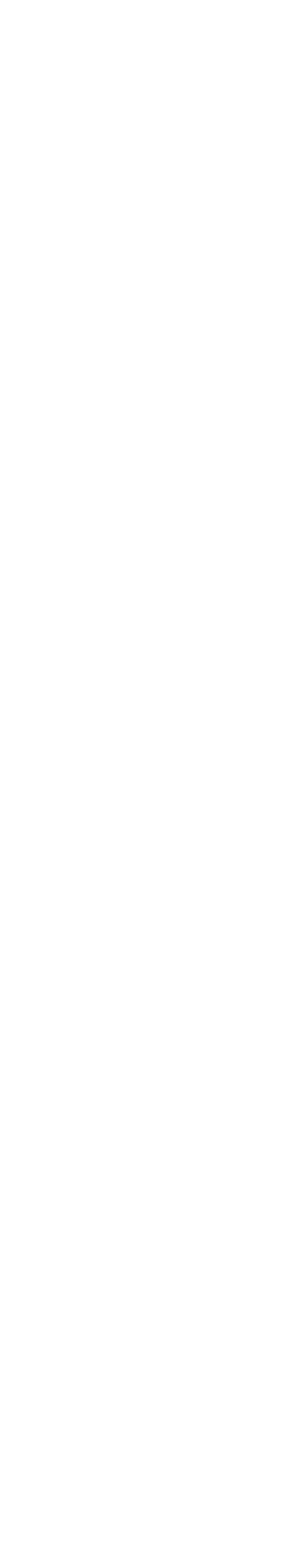
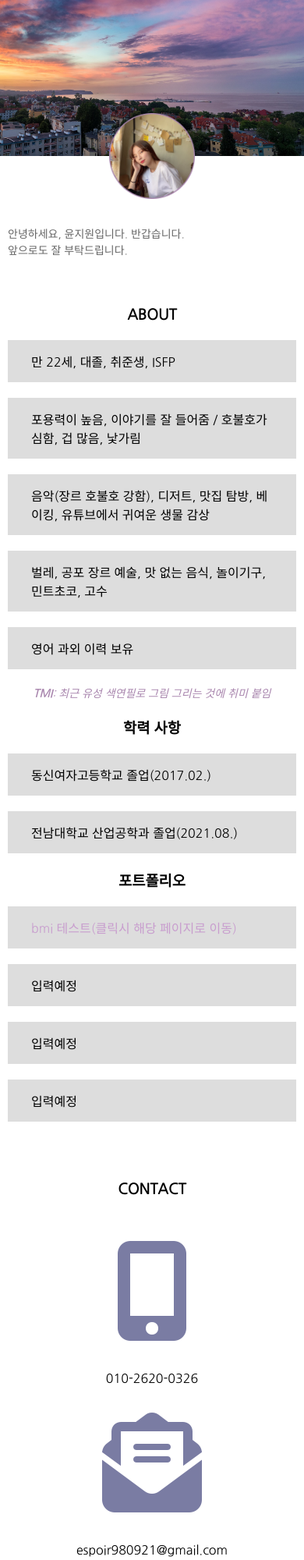
Before and after one commit to wannit9/JIWONmysite, a plain HTML site: page index.html in a window 390 px wide. Shown: the top 2000 px of the page at 78% size. Before the commit the page ends 844 px from the top, so only its background shows below. Drawn offline with nearby package versions, Linux system fonts and the light colour scheme.

Commit message:
21.12.27
과거에 만들어두었던 프로필페이지 제작물 올림

```diff
--- /dev/null
+++ b/css/mysite.css
@@ -0,0 +1,193 @@
+@charset "utf-8";
+@import url('https://fonts.googleapis.com/css2?family=Nanum+Gothic&display=swap');
+* {
+    margin: 0;
+    padding: 0;
+}
+html {
+    scroll-behavior: smooth;
+}
+body {
+    font-family: 'Nanum Gothic', sans-serif;
+}
+
+ul {
+    list-style: none;
+}
+h1.blind { /*종속 선택자*/
+    display: none;
+}
+.blind {
+    /* display: none; 존재 자체가 없음*/
+    text-indent: -9999px;
+    visibility: hidden; /* 존재하긴 함 */
+}
+a {
+    text-decoration: none;
+    color:#c89dce;
+}
+#header {
+    background-image: url("/images/background2.jpg");
+    background-position: center 35%; /*가로세로 위치*/
+    background-repeat: no-repeat;
+    background-size: cover;
+    /* background: url("../images/background.png") center no-repeat cover; */
+    min-height: 500px;
+    position: relative;
+}
+
+.thumbnail {
+    width: 250px;
+    height: 250px;
+    position: absolute;
+    left: 50%;
+    bottom: -125px;
+    margin-left: -125px;
+}
+.thumbnail img {
+    max-width: 100%; /* 반응형 사이트, 이미지 제작할 때 사용하는 크기 속성 */
+}
+
+#main .greetings {
+    text-align: center;
+    line-height: 1.5;
+    font-size: 30px;
+    margin: 170px 0 30px;
+    color:#666;
+}
+#tmi {
+    text-align: center;
+    color: #A986AE;
+}
+#about-chapter, #contact-chapter {
+    text-align: center;
+    text-transform: uppercase; /*소문자를 대문자로*/
+    margin: 50px 0 20px;
+}
+#details {
+    max-width: 1200px;
+    margin: 0 auto;
+}
+#details li {
+    margin: 20px 0;
+    overflow: hidden;
+}
+#details strong, #details p {
+    background: #ddd;
+    display: inline-block;
+    /* margin: 20px; */
+    padding: 15px 30px;
+    box-sizing: border-box; /*padding과 border가 box값에 영향을 주지 않게 변경*/
+}
+#details strong {
+    width: calc(20% - 20px); /*계산기*/
+    float: left;
+}
+#details p {
+    width: 80%;
+    float: right;
+}
+
+#contacts {
+    display: table;
+    max-width: 1200px;
+    margin: 0 auto;
+}
+#contacts li {
+    display: table-cell;
+    width: 25em; /* 3등분 한 것중 한 개, 400px / 16px */
+    text-align: center;
+}
+/* font-awesome re-styling */
+.phone {
+    font-size: 8em;
+    color: #7A7CA3;
+    display: inline-block;
+    width: 200px;
+    height: 200px;
+    text-align: center;
+    line-height: 200px;
+    /* border: 2px solid #7A7CA3;
+    border-radius: 50%; */
+}
+.email {
+    font-size: 8em;
+    color: #7A7CA3;
+    display: inline-block;
+    width: 200px;
+    height: 200px;
+    text-align: center;
+    line-height: 200px;
+}
+.insta {
+    font-size: 8em;
+    color: #7A7CA3;
+    display: inline-block;
+    width: 200px;
+    height: 200px;
+    text-align: center;
+    line-height: 200px;
+}
+
+#topBtn {
+    font-size: 3em;
+    text-align: center;
+    margin: 30px 0;
+}
+#topBtn i {
+    opacity: 0.5;
+    transition: all 0.3s;
+}
+#topBtn:hover i {
+    transform: scale(1.1);
+    opacity: 1;
+}
+
+#footer {
+    background:#7A7CA3;
+    color:lavender;
+    padding: 10px 0;
+    text-align: center;
+}
+
+@media all and (max-width: 425px) {
+    #header {
+        min-height: 200px;
+    }
+    .thumbnail {
+        width: 110px;
+        height: 110px;
+        bottom: -55px;
+        margin-left: -55px;
+        /*ctrl + shift + K : 한 줄 지우기*/
+    }
+    #main .greetings {
+        text-align: justify;
+        font-size: 14px;
+        margin: 55px 10px 5px;
+    }
+    #about-chapter, #contact-chapter {
+        text-align: center;
+        text-transform: uppercase; /*소문자를 대문자로*/
+        margin: 20px 10px 20px;
+    }
+
+    #details {
+        width: calc(100% - 20px);
+        margin: 0 auto;
+    }
+    #details strong {
+        display: none;
+    }
+    #details p {
+        float: none;
+        width: 100%;
+    }
+    #tmi {
+        font-size: 14px;
+    }
+
+    #contacts li {
+        display: table-row;
+    }
+}
--- a/index.html
+++ b/index.html
@@ -4,9 +4,83 @@
     <meta charset="UTF-8">
     <meta http-equiv="X-UA-Compatible" content="IE=edge">
     <meta name="viewport" content="width=device-width, initial-scale=1.0">
-    <title>지원 프로필사이트</title>
+    <meta property="og:title" content="웹디자이너 지망생 윤지원">
+    <meta property="og:site_name" content="Jiwon">
+    <meta property="og:url" content="http://espoir980921.dothome.co.kr">
+    <meta property="og:description" content="안녕하세요. 웹디자이너 지망생 윤지원입니다.">
+    <meta property="og:type" content="article">
+    <meta property="og:image" content="http://espoir980921.dothome.co.kr/images/og.png">
+    <meta property="og:image:width" content="1200">
+    <meta property="og:image:height" content="627">
+    <title>Jiwon</title>
+    <script src="script/jquery.min.js"></script>
+    <link href="css/mysite.css" rel="stylesheet">
+    <link rel="shortcut icon" href="images/favicon.png" type="image/x-icon">
+    <script src="https://kit.fontawesome.com/0be7786518.js" crossorigin="anonymous"></script>
 </head>
 <body>
-
+    <h1 class="blind">예비 웹디자이너 윤지원</h1>
+    <div id="header">
+        <figure class="thumbnail">
+            <img src="images/selfie.png" alt="내 셀카">
+            <figcaption class="blind">윤지원 셀카 이미지</figcaption>
+        </figure>
+    </div>
+    <div id="main">
+        <h2 class="blind">인사말</h2>
+        <p class="greetings" id="mainTop">안녕하세요, 윤지원입니다. 반갑습니다.
+            <br>앞으로도 잘 부탁드립니다.</p>
+        <h2 class="blind">인적사항</h2>
+        <h3 id="about-chapter">about</h3>
+        <ul id="details">
+            <li><strong>기본 사항</strong><p>만 22세, 대졸, 취준생, ISFP</p></li>
+            <li><strong>장점과 단점</strong><p>포용력이 높음, 이야기를 잘 들어줌 / 호불호가 심함, 겁 많음, 낯가림</p></li>
+            <li><strong>좋아하는 것</strong><p>음악(장르 호불호 강함), 디저트, 맛집 탐방, 베이킹, 유튜브에서 귀여운 생물 감상</p></li>
+            <li><strong>싫어하는 것</strong><p>벌레, 공포 장르 예술, 맛 없는 음식, 놀이기구, 민트초코, 고수</p></li>
+            <li><strong>특이사항</strong><p>영어 과외 이력 보유</p></li>
+        </ul>
+        <p id="tmi"><em><strong>TMI</strong>: 최근 유성 색연필로 그림 그리는 것에 취미 붙임</em></p>
+        <h3 id="about-chapter">학력 사항</h3>
+        <ul id="details">
+            <li><strong>고등학교</strong><p>동신여자고등학교 졸업(2017.02.)</p></li>
+            <li><strong>대학교</strong><p>전남대학교 산업공학과 졸업(2021.08.)</p></li>
+        </ul>
+        <h3 id="about-chapter">포트폴리오</h3>
+        <ul id="details">
+            <li><strong>적정 체중</strong><p><a href="http://espoir980921.dothome.co.kr/bmi-test.html">bmi 테스트(클릭시 해당 페이지로 이동)</a></p></li>
+            <li><strong>나중에 추가</strong><p>입력예정</p></li>
+            <li><strong>나중에 추가</strong><p>입력예정</p></li>
+            <li><strong>나중에 추가</strong><p>입력예정</p></li>
+        </ul>
+    </div>
+    <h2 class="blind">연락처</h2>
+    <h3 id="contact-chapter">contact</h3>
+    <ul id="contacts">
+        <li>
+            <span class="phone"><i class="fas fa-mobile-alt"></i></span>
+            <p>010-2620-0326</p>
+        </li>
+        <li>
+            <span class="email"><i class="fas fa-envelope-open-text"></i></span>
+            <p>espoir980921@gmail.com</p>
+        </li>
+        <li>
+            <span class="insta"><i class="fab fa-instagram"></i></span>
+            <p>@jiwon_ll</p>
+        </li>
+    </ul>
+    <div id="topBtn">
+        <a href="#mainTop"><i class="fas fa-angle-up"></i></a>
+    </div>
+    <div id="footer">
+        <p>&copy; 2021. <a href="mailto:espoir980921@gmail.com">yoon</a> all right reserved</p>
+    </div>
+    <!-- <script>
+        window.onload=function() {
+            var vw = screen.availWidth;
+            var vh = screen.availHeight;
+            alert(vw+' x '+vh)
+        }
+    </script> -->
 </body>
 </html>
```
Also changed, not shown: images/background.png (added), images/background2.jpg (added), images/favicon.png (added), images/og.png (added), images/selfie.jpg (added), images/selfie.png (added), 1 other file.
